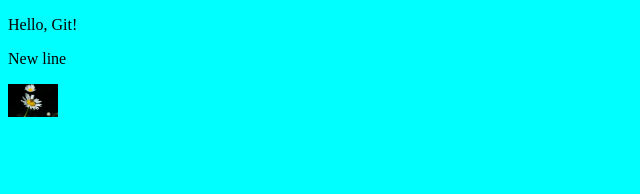
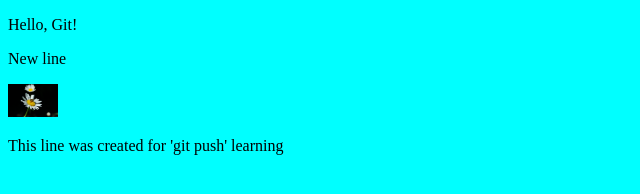
Before and after one commit to EmptyEXOT/gitLearning, a plain HTML site: page index.html in a window 1280 px wide. Shown: the whole page, without its empty margins (0-640 px from the left). Drawn offline with Linux system fonts and the light colour scheme.

Commit message:
new line in description ашfile

```diff
--- a/index.html
+++ b/index.html
@@ -14,5 +14,9 @@
     <p>New line</p>
     <img src="./bee-on-daisy.jpg" alt="">
 </div>
+
+<div>
+    <p>This line was created for 'git push' learning</p>
+</div>
 </body>
 </html>
```
